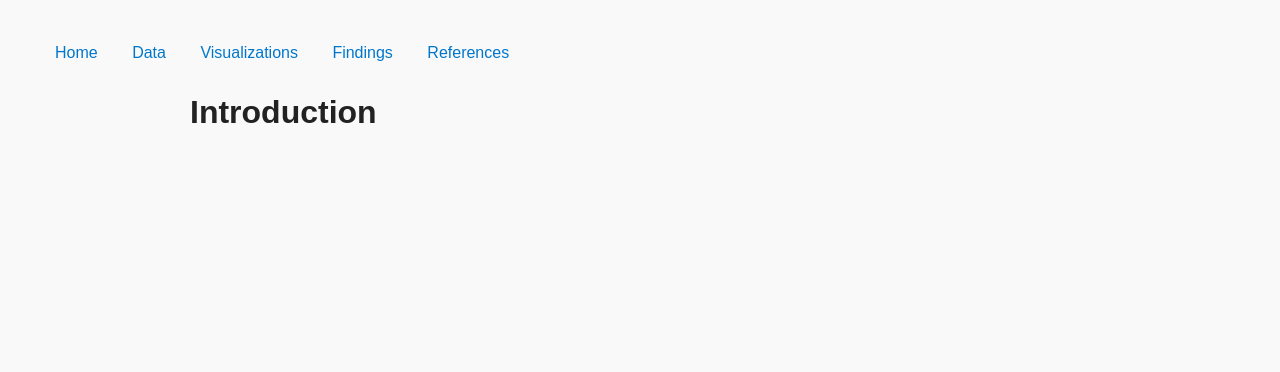
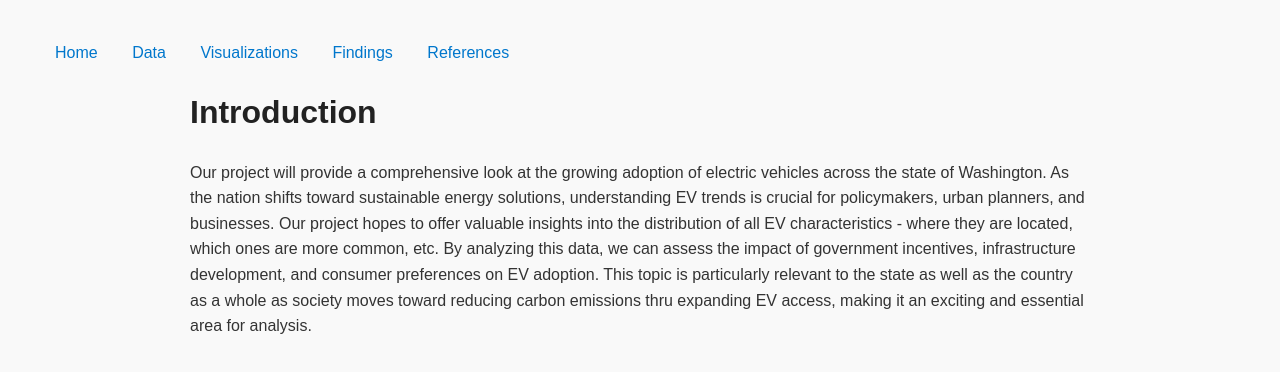
Before and after one commit to jbenes3/ElectricCar, a plain HTML site: page index.html in a window 1280 px wide. Drawn offline with Linux system fonts and the light colour scheme.

Commit message:
Added intro

```diff
--- a/index.html
+++ b/index.html
@@ -15,8 +15,7 @@
 </nav>
 <div class="container">
     <h1>Introduction</h1>
-    <p><!-- Add your project overview here --></p>
-    <p><!-- Describe the topic and the goals/tasks of your project --></p>
+    <p>Our project will provide a comprehensive look at the growing adoption of electric vehicles across the state of Washington. As the nation shifts toward sustainable energy solutions, understanding EV trends is crucial for policymakers, urban planners, and businesses. Our project hopes to offer valuable insights into the distribution of all EV characteristics - where they are located, which ones are more common, etc. By analyzing this data, we can assess the impact of government incentives, infrastructure development, and consumer preferences on EV adoption. This topic is particularly relevant to the state as well as the country as a whole as society moves toward reducing carbon emissions thru expanding EV access, making it an exciting and essential area for analysis.</p>
 </div>
 </body>
 </html>
```
